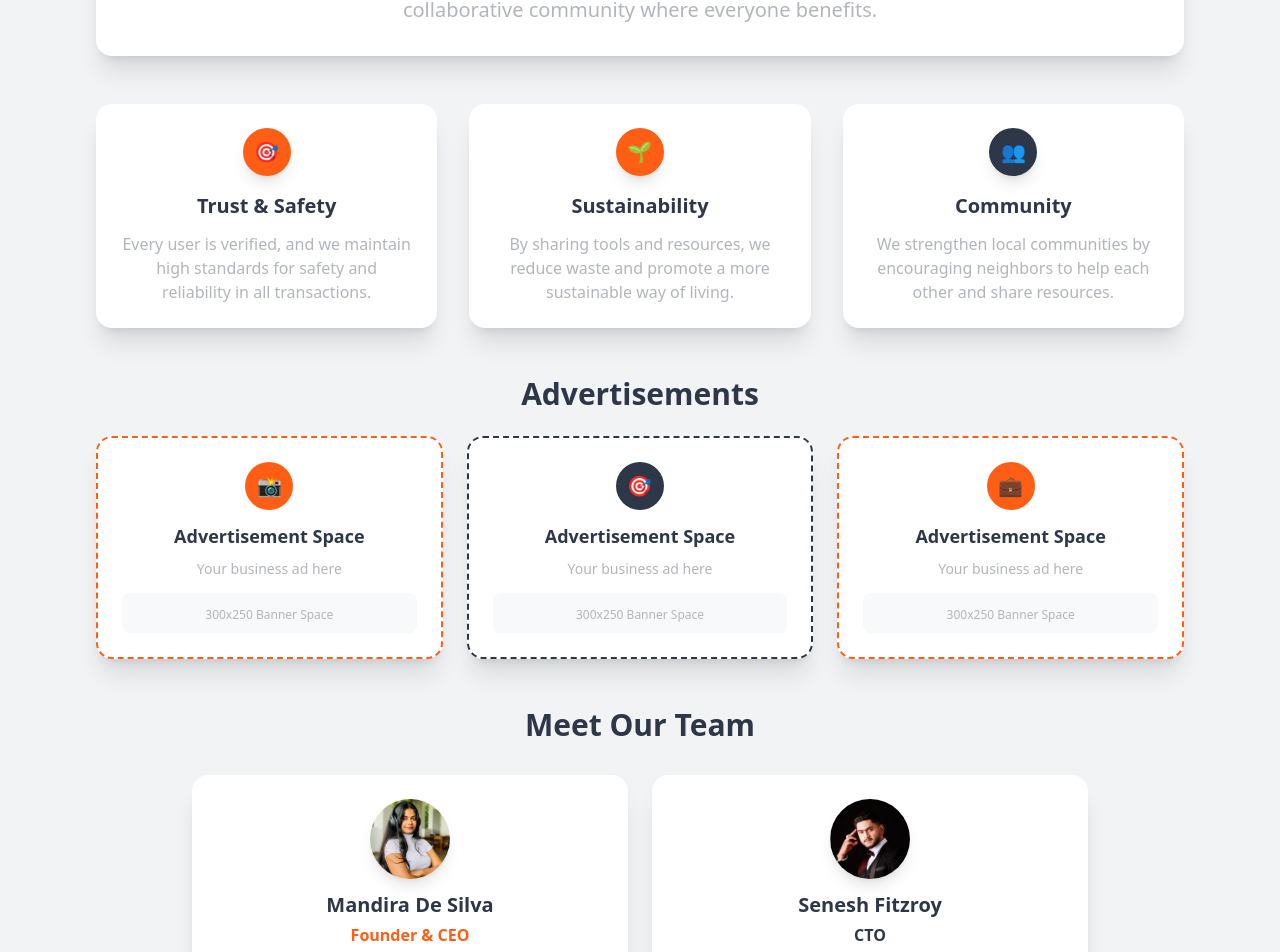
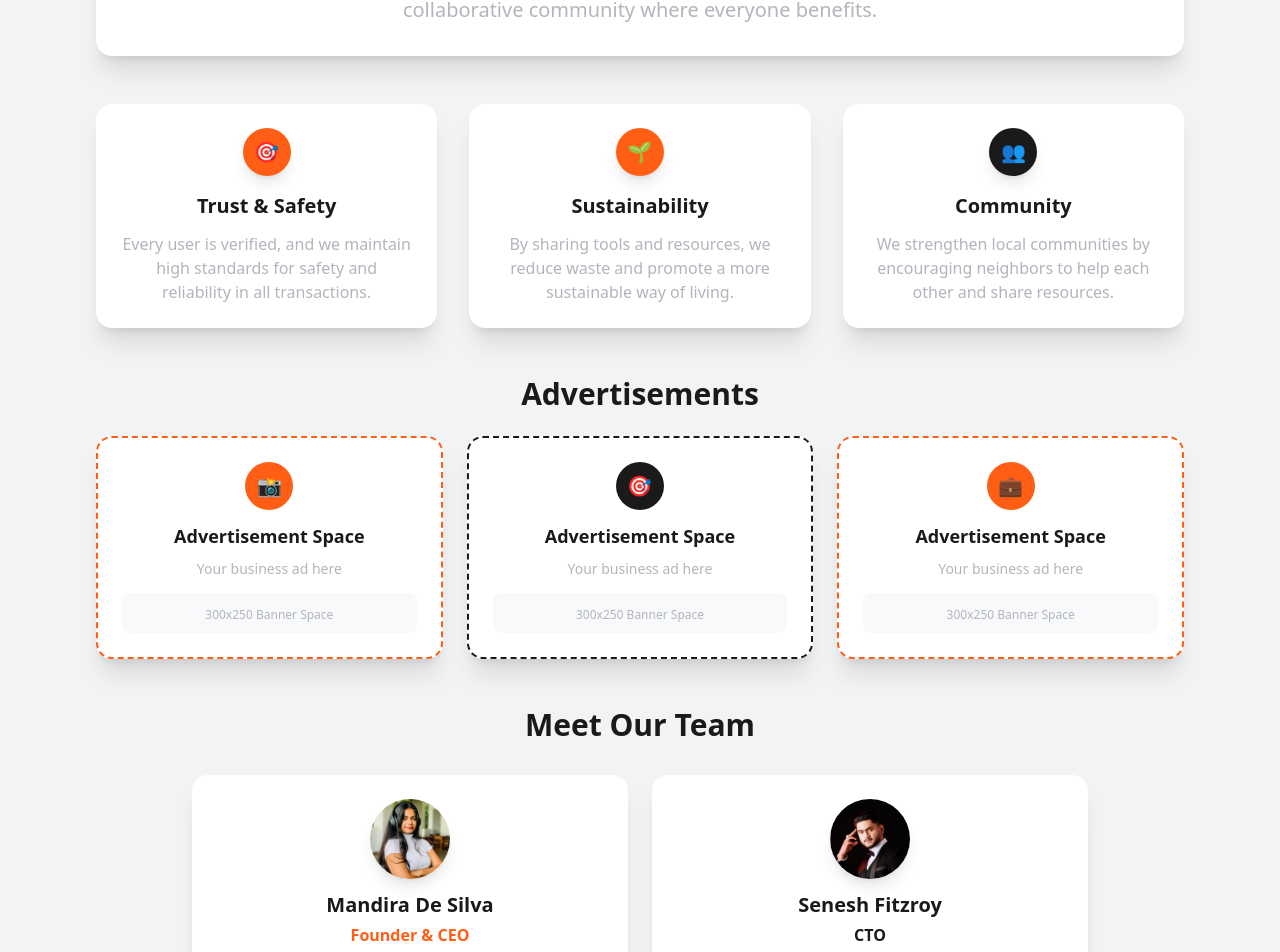
Before and after one commit to SeneshFitzroy/ToolnTask, a Next.js app: page /About in a window 1280 px wide. Shown: the part 837-1789 px from the top of the page. Built offline with nearby package versions, Linux system fonts and the light colour scheme; no server answers; the database is empty; a web font is replaced by a local one.

Commit message:
feat: Enhanced pages/About.tsx,  - Detailed changes: diff --git a/pages/About.tsx b/pages/About.tsx ind... at 01:58 PM +0530, July 03, 2025

```diff
--- a/pages/About.tsx
+++ b/pages/About.tsx
@@ -25,9 +25,9 @@ export default function About() {
         {/* Background Elements */}
         <div className="absolute inset-0 opacity-10">
           <div className="absolute top-10 left-10 w-20 h-20 rounded-full animate-pulse" style={{ backgroundColor: '#FF5E14', animationDelay: '0s', animationDuration: '3s' }}></div>
-          <div className="absolute top-20 right-20 w-16 h-16 rounded-full animate-pulse" style={{ backgroundColor: '#2D3748', animationDelay: '1s', animationDuration: '4s' }}></div>
+          <div className="absolute top-20 right-20 w-16 h-16 rounded-full animate-pulse" style={{ backgroundColor: '#1a1a1a', animationDelay: '1s', animationDuration: '4s' }}></div>
           <div className="absolute bottom-20 left-20 w-12 h-12 rounded-full animate-pulse" style={{ backgroundColor: '#FF5E14', animationDelay: '2s', animationDuration: '3.5s' }}></div>
-          <div className="absolute bottom-10 right-10 w-14 h-14 rounded-full animate-pulse" style={{ backgroundColor: '#2D3748', animationDelay: '3s', animationDuration: '4.5s' }}></div>
+          <div className="absolute bottom-10 right-10 w-14 h-14 rounded-full animate-pulse" style={{ backgroundColor: '#1a1a1a', animationDelay: '3s', animationDuration: '4.5s' }}></div>
         </div>
 
         <div className="max-w-6xl mx-auto px-4 sm:px-6 lg:px-8 relative z-10">
@@ -74,7 +74,7 @@ export default function About() {
               </div>
             </div>
             <div className="text-center">
-              <div className="text-2xl sm:text-3xl lg:text-4xl font-black mb-1" style={{ color: '#2D3748' }}>
+              <div className="text-2xl sm:text-3xl lg:text-4xl font-black mb-1" style={{ color: '#1a1a1a' }}>
                 98%
               </div>
               <div className="text-sm sm:text-base font-medium" style={{ color: theme === 'dark' ? '#B3B5BC' : '#6B7280' }}>
@@ -99,7 +99,7 @@ export default function About() {
           {/* Mission Section */}
           <div className="mb-8 sm:mb-12">
             <div className="p-6 sm:p-8 lg:p-8 rounded-2xl shadow-xl" style={{ backgroundColor: theme === 'dark' ? '#1a1a1a' : '#FFFFFF' }}>
-              <h2 className="text-2xl sm:text-3xl font-bold mb-4 sm:mb-6 text-center" style={{ color: theme === 'dark' ? '#FFFFFF' : '#2D3748' }}>Our Mission</h2>
+              <h2 className="text-2xl sm:text-3xl font-bold mb-4 sm:mb-6 text-center" style={{ color: theme === 'dark' ? '#FFFFFF' : '#1a1a1a' }}>Our Mission</h2>
               <div className="max-w-4xl mx-auto">
                 <p className="text-base sm:text-lg lg:text-xl mb-4 sm:mb-6 leading-relaxed text-center" style={{ color: theme === 'dark' ? '#B3B5BC' : '#B3B5BC' }}>
                   We believe that every community has untapped potential. Whether it&apos;s someone with
@@ -116,33 +116,33 @@ export default function About() {
 
           {/* Values Section */}
           <div className="grid grid-cols-1 md:grid-cols-3 gap-6 sm:gap-8 mb-8 sm:mb-12">
-            <div className="p-6 rounded-2xl shadow-xl text-center hover:scale-105 transition-all duration-300" style={{ backgroundColor: theme === 'dark' ? '#2D3748' : '#FFFFFF' }}>
+            <div className="p-6 rounded-2xl shadow-xl text-center hover:scale-105 transition-all duration-300" style={{ backgroundColor: theme === 'dark' ? '#1a1a1a' : '#FFFFFF' }}>
               <div className="w-12 h-12 rounded-full flex items-center justify-center mx-auto mb-4 shadow-lg" style={{ backgroundColor: '#FF5E14' }}>
                 <span className="text-xl">🎯</span>
               </div>
-              <h3 className="text-lg sm:text-xl font-bold mb-3" style={{ color: theme === 'dark' ? '#FFFFFF' : '#2D3748' }}>Trust & Safety</h3>
+              <h3 className="text-lg sm:text-xl font-bold mb-3" style={{ color: theme === 'dark' ? '#FFFFFF' : '#1a1a1a' }}>Trust & Safety</h3>
               <p className="text-sm sm:text-base leading-relaxed" style={{ color: '#B3B5BC' }}>
                 Every user is verified, and we maintain high standards for safety and reliability
                 in all transactions.
               </p>
             </div>
 
-            <div className="p-6 rounded-2xl shadow-xl text-center hover:scale-105 transition-all duration-300" style={{ backgroundColor: theme === 'dark' ? '#2D3748' : '#FFFFFF' }}>
+            <div className="p-6 rounded-2xl shadow-xl text-center hover:scale-105 transition-all duration-300" style={{ backgroundColor: theme === 'dark' ? '#1a1a1a' : '#FFFFFF' }}>
               <div className="w-12 h-12 rounded-full flex items-center justify-center mx-auto mb-4 shadow-lg" style={{ backgroundColor: '#FF5E14' }}>
                 <span className="text-xl">🌱</span>
               </div>
-              <h3 className="text-lg sm:text-xl font-bold mb-3" style={{ color: theme === 'dark' ? '#FFFFFF' : '#2D3748' }}>Sustainability</h3>
+              <h3 className="text-lg sm:text-xl font-bold mb-3" style={{ color: theme === 'dark' ? '#FFFFFF' : '#1a1a1a' }}>Sustainability</h3>
               <p className="text-sm sm:text-base leading-relaxed" style={{ color: '#B3B5BC' }}>
                 By sharing tools and resources, we reduce waste and promote a more sustainable
                 way of living.
               </p>
             </div>
 
-            <div className="p-6 rounded-2xl shadow-xl text-center hover:scale-105 transition-all duration-300" style={{ backgroundColor: theme === 'dark' ? '#2D3748' : '#FFFFFF' }}>
-              <div className="w-12 h-12 rounded-full flex items-center justify-center mx-auto mb-4 shadow-lg" style={{ backgroundColor: '#2D3748' }}>
+            <div className="p-6 rounded-2xl shadow-xl text-center hover:scale-105 transition-all duration-300" style={{ backgroundColor: theme === 'dark' ? '#1a1a1a' : '#FFFFFF' }}>
+              <div className="w-12 h-12 rounded-full flex items-center justify-center mx-auto mb-4 shadow-lg" style={{ backgroundColor: '#1a1a1a' }}>
                 <span className="text-xl">👥</span>
               </div>
-              <h3 className="text-lg sm:text-xl font-bold mb-3" style={{ color: theme === 'dark' ? '#FFFFFF' : '#2D3748' }}>Community</h3>
+              <h3 className="text-lg sm:text-xl font-bold mb-3" style={{ color: theme === 'dark' ? '#FFFFFF' : '#1a1a1a' }}>Community</h3>
               <p className="text-sm sm:text-base leading-relaxed" style={{ color: '#B3B5BC' }}>
                 We strengthen local communities by encouraging neighbors to help each other
                 and share resources.
@@ -152,14 +152,14 @@ export default function About() {
 
           {/* Advertisement Spaces */}
           <div className="mb-8 sm:mb-12">
-            <h2 className="text-2xl sm:text-3xl font-bold text-center mb-4 sm:mb-6" style={{ color: theme === 'dark' ? '#FFFFFF' : '#2D3748' }}>
+            <h2 className="text-2xl sm:text-3xl font-bold text-center mb-4 sm:mb-6" style={{ color: theme === 'dark' ? '#FFFFFF' : '#1a1a1a' }}>
               Advertisements
             </h2>
             <div className="grid grid-cols-1 lg:grid-cols-3 gap-4 sm:gap-6">
               {/* Advertisement Space 1 */}
               <div className="relative p-6 rounded-2xl shadow-xl border-2 border-dashed hover:scale-105 transition-all duration-300"
                    style={{
-                     backgroundColor: theme === 'dark' ? '#2D3748' : '#FFFFFF',
+                     backgroundColor: theme === 'dark' ? '#1a1a1a' : '#FFFFFF',
                      borderColor: theme === 'dark' ? '#FF5E14' : '#FF5E14'
                    }}>
                 <div className="text-center">
@@ -167,7 +167,7 @@ export default function About() {
                        style={{ backgroundColor: theme === 'dark' ? '#FF5E14' : '#FF5E14' }}>
                     <span className="text-white text-xl">📸</span>
                   </div>
-                  <h3 className="text-lg font-bold mb-2" style={{ color: theme === 'dark' ? '#FFFFFF' : '#2D3748' }}>
+                  <h3 className="text-lg font-bold mb-2" style={{ color: theme === 'dark' ? '#FFFFFF' : '#1a1a1a' }}>
                     Advertisement Space
                   </h3>
                   <p className="text-sm leading-relaxed" style={{ color: '#B3B5BC' }}>
@@ -184,15 +184,15 @@ export default function About() {
               {/* Advertisement Space 2 */}
               <div className="relative p-6 rounded-2xl shadow-xl border-2 border-dashed hover:scale-105 transition-all duration-300"
                    style={{
-                     backgroundColor: theme === 'dark' ? '#2D3748' : '#FFFFFF',
-                     borderColor: theme === 'dark' ? '#2D3748' : '#2D3748'
+                     backgroundColor: theme === 'dark' ? '#1a1a1a' : '#FFFFFF',
+                     borderColor: theme === 'dark' ? '#1a1a1a' : '#1a1a1a'
                    }}>
                 <div className="text-center">
                   <div className="w-12 h-12 rounded-full flex items-center justify-center mx-auto mb-3"
-                       style={{ backgroundColor: theme === 'dark' ? '#2D3748' : '#2D3748' }}>
+                       style={{ backgroundColor: theme === 'dark' ? '#1a1a1a' : '#1a1a1a' }}>
                     <span className="text-white text-xl">🎯</span>
                   </div>
-                  <h3 className="text-lg font-bold mb-2" style={{ color: theme === 'dark' ? '#FFFFFF' : '#2D3748' }}>
+                  <h3 className="text-lg font-bold mb-2" style={{ color: theme === 'dark' ? '#FFFFFF' : '#1a1a1a' }}>
                     Advertisement Space
                   </h3>
                   <p className="text-sm leading-relaxed" style={{ color: '#B3B5BC' }}>
@@ -209,7 +209,7 @@ export default function About() {
               {/* Advertisement Space 3 */}
               <div className="relative p-6 rounded-2xl shadow-xl border-2 border-dashed hover:scale-105 transition-all duration-300"
                    style={{
-                     backgroundColor: theme === 'dark' ? '#2D3748' : '#FFFFFF',
+                     backgroundColor: theme === 'dark' ? '#1a1a1a' : '#FFFFFF',
                      borderColor: theme === 'dark' ? '#FF5E14' : '#FF5E14'
                    }}>
                 <div className="text-center">
@@ -217,7 +217,7 @@ export default function About() {
                        style={{ backgroundColor: theme === 'dark' ? '#FF5E14' : '#FF5E14' }}>
                     <span className="text-white text-xl">💼</span>
                   </div>
-                  <h3 className="text-lg font-bold mb-2" style={{ color: theme === 'dark' ? '#FFFFFF' : '#2D3748' }}>
+                  <h3 className="text-lg font-bold mb-2" style={{ color: theme === 'dark' ? '#FFFFFF' : '#1a1a1a' }}>
                     Advertisement Space
                   </h3>
                   <p className="text-sm leading-relaxed" style={{ color: '#B3B5BC' }}>
@@ -235,9 +235,9 @@ export default function About() {
 
           {/* Team Section */}
           <div className="text-center mb-8 sm:mb-12">
-            <h2 className="text-2xl sm:text-3xl font-bold mb-6 sm:mb-8" style={{ color: theme === 'dark' ? '#FFFFFF' : '#2D3748' }}>Meet Our Team</h2>
+            <h2 className="text-2xl sm:text-3xl font-bold mb-6 sm:mb-8" style={{ color: theme === 'dark' ? '#FFFFFF' : '#1a1a1a' }}>Meet Our Team</h2>
             <div className="grid grid-cols-1 md:grid-cols-2 gap-4 sm:gap-6 max-w-4xl mx-auto">
-              <div className="p-4 sm:p-6 rounded-2xl shadow-xl hover:scale-105 transition-all duration-300" style={{ backgroundColor: theme === 'dark' ? '#2D3748' : '#FFFFFF' }}>
+              <div className="p-4 sm:p-6 rounded-2xl shadow-xl hover:scale-105 transition-all duration-300" style={{ backgroundColor: theme === 'dark' ? '#1a1a1a' : '#FFFFFF' }}>
                 <div className="w-16 h-16 sm:w-20 sm:h-20 rounded-full mx-auto mb-3 overflow-hidden shadow-lg border-3 relative" style={{ borderColor: '#FF5E14' }}>
                   {!ceoImageError ? (
                     <Image
@@ -254,15 +254,15 @@ export default function About() {
                     </div>
                   )}
                 </div>
-                <h3 className="text-lg sm:text-xl font-bold mb-1" style={{ color: theme === 'dark' ? '#FFFFFF' : '#2D3748' }}>Mandira De Silva</h3>
+                <h3 className="text-lg sm:text-xl font-bold mb-1" style={{ color: theme === 'dark' ? '#FFFFFF' : '#1a1a1a' }}>Mandira De Silva</h3>
                 <p className="font-semibold mb-2" style={{ color: '#FF5E14' }}>Founder & CEO</p>
                 <p className="text-sm sm:text-base leading-relaxed" style={{ color: '#B3B5BC' }}>
                   Passionate about building communities and creating sustainable solutions.
                 </p>
               </div>
 
-              <div className="p-4 sm:p-6 rounded-2xl shadow-xl hover:scale-105 transition-all duration-300" style={{ backgroundColor: theme === 'dark' ? '#2D3748' : '#FFFFFF' }}>
-                <div className="w-16 h-16 sm:w-20 sm:h-20 rounded-full mx-auto mb-3 overflow-hidden shadow-lg border-3 relative" style={{ borderColor: '#2D3748' }}>
+              <div className="p-4 sm:p-6 rounded-2xl shadow-xl hover:scale-105 transition-all duration-300" style={{ backgroundColor: theme === 'dark' ? '#1a1a1a' : '#FFFFFF' }}>
+                <div className="w-16 h-16 sm:w-20 sm:h-20 rounded-full mx-auto mb-3 overflow-hidden shadow-lg border-3 relative" style={{ borderColor: '#1a1a1a' }}>
                   {!ctoImageError ? (
                     <Image
                       src="/cto.jpg"
@@ -279,8 +279,8 @@ export default function About() {
                     </div>
                   )}
                 </div>
-                <h3 className="text-lg sm:text-xl font-bold mb-1" style={{ color: theme === 'dark' ? '#FFFFFF' : '#2D3748' }}>Senesh Fitzroy</h3>
-                <p className="font-semibold mb-2" style={{ color: '#2D3748' }}>CTO</p>
+                <h3 className="text-lg sm:text-xl font-bold mb-1" style={{ color: theme === 'dark' ? '#FFFFFF' : '#1a1a1a' }}>Senesh Fitzroy</h3>
+                <p className="font-semibold mb-2" style={{ color: '#1a1a1a' }}>CTO</p>
                 <p className="text-sm sm:text-base leading-relaxed" style={{ color: '#B3B5BC' }}>
                   Tech enthusiast dedicated to creating seamless user experiences.
                 </p>
```
